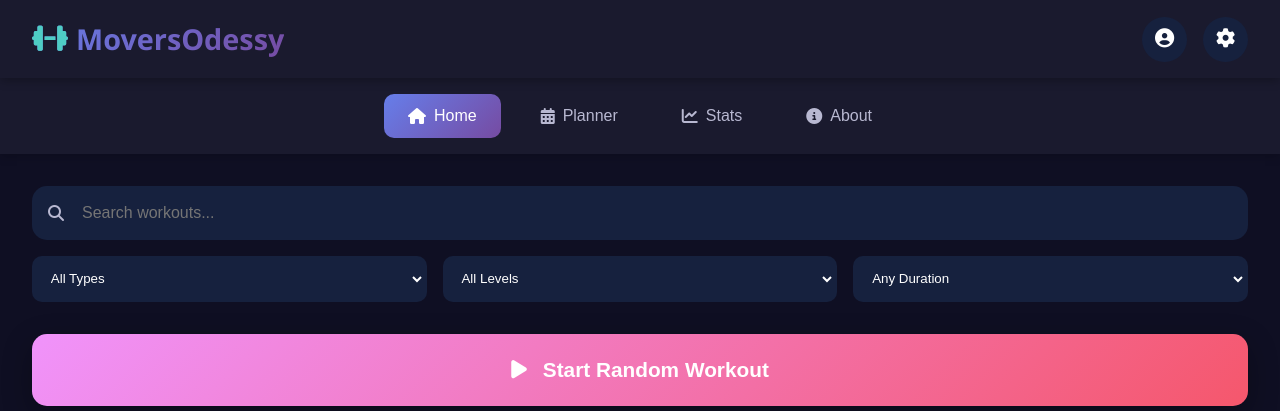
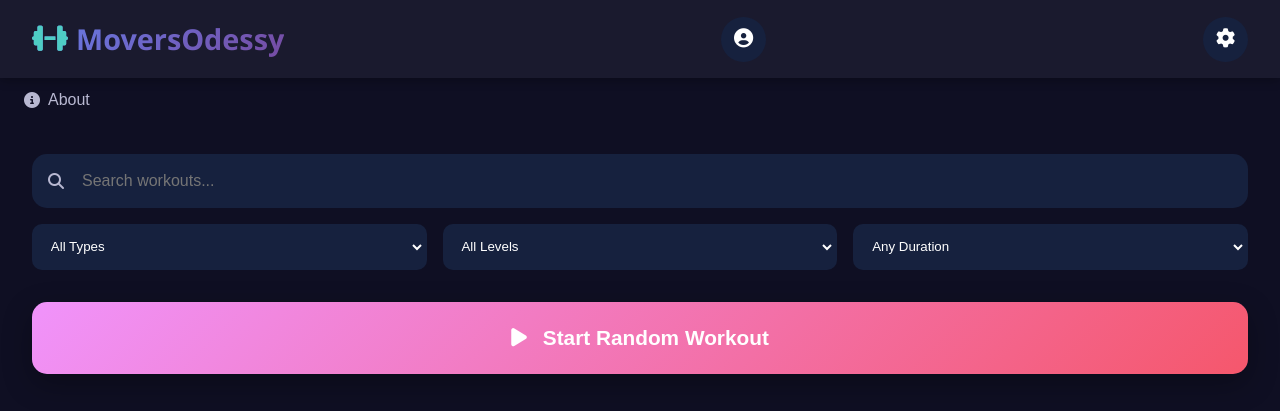
Before and after one commit to Cap-KC/BunsOfSteel, a PHP site: page / in a window 1280 px wide. Shown: the top 411 px of the page. Run offline with PHP 8.4, Linux system fonts and the light colour scheme.

Commit message:
Names changed

```diff
--- a/index.php
+++ b/index.php
@@ -15,7 +15,6 @@
                 <i class="fa-solid fa-dumbbell"></i>
                 <span>MoversOdessy</span>
             </div>
-            <div class="nav-right">
                 <button class="icon-btn" id="profileBtn">
                     <i class="fas fa-user-circle"></i>
                 </button>
@@ -27,19 +26,6 @@
     </nav>
 
     <!-- Main Navigation Tabs -->
-    <div class="tab-navigation">
-        <button class="tab-btn active" data-tab="home">
-            <i class="fas fa-home"></i>
-            <span>Home</span>
-        </button>
-        <button class="tab-btn" data-tab="planner">
-            <i class="fas fa-calendar-alt"></i>
-            <span>Planner</span>
-        </button>
-        <button class="tab-btn" data-tab="stats">
-            <i class="fas fa-chart-line"></i>
-            <span>Stats</span>
-        </button>
         <button class="tab-btn" data-tab="about">
             <i class="fas fa-info-circle"></i>
             <span>About</span>
@@ -219,13 +205,13 @@
 
         <!-- ABOUT TAB -->
         <div class="tab-content" id="about-tab">
-            <h2>About BunsOfSteel</h2>
+            <h2>About MoversOdessy</h2>
 
             <section class="about-section">
                 <div class="about-card">
                     <i class="fas fa-bullseye"></i>
                     <h3>Our Mission</h3>
-                    <p>BunsOfSteel is dedicated to making fitness accessible and enjoyable for everyone. We provide comprehensive workout tracking, personalized plans, and motivational tools to help you achieve your fitness goals.</p>
+                    <p>MoversOdessy is dedicated to making fitness accessible and enjoyable for everyone. We provide comprehensive workout tracking, personalized plans, and motivational tools to help you achieve your fitness goals.</p>
                 </div>
 
                 <div class="about-card">
```
